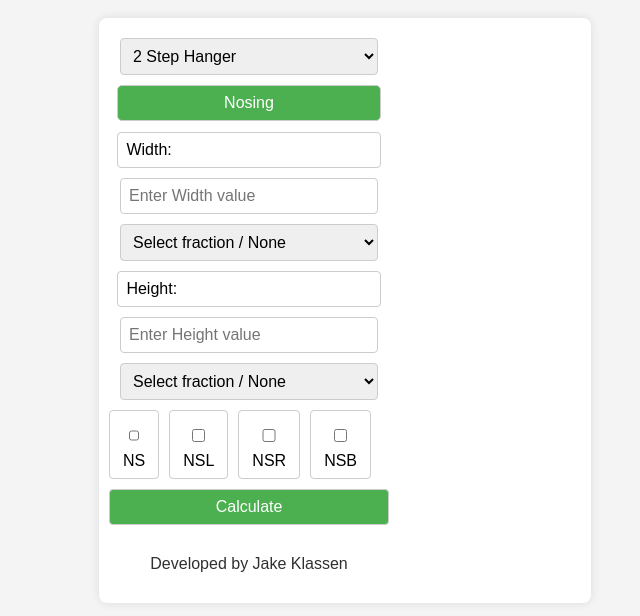
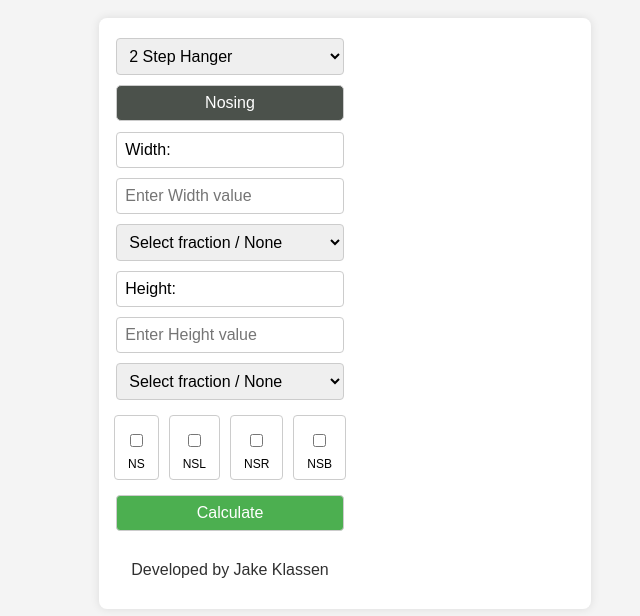
Before and after one commit to JakeMan314/windercalc, a plain HTML site: page index.html in a window 1280 px wide. Shown: the part 90-706 px from the top of the page, without its empty margins (295-935 px from the left). Drawn offline with Linux system fonts and the light colour scheme.

Commit message:
Cleaned up CSS

```diff
--- a/style.css
+++ b/style.css
@@ -16,14 +16,11 @@ h1 {
       justify-content: space-between;
       padding: 10px;
       align-items: center;
-
-
     }
     .inputs, .outputs {
   flex-direction: column;
   justify-content: space-between;
-  width: 90%; /* Adjust as needed */
-
+  width: 90%;
     }
     label, select, input, button {
       display: block;
@@ -35,11 +32,8 @@ label, select, input, button {
       border-radius: 4px;
       box-sizing: border-box;
     }
-select, input {
-  width: calc(100% - 22px);
-}
     button {
-  width: 100%;
+
       background-color: #4CAF50;
       color: white;
       cursor: pointer;
@@ -70,14 +64,13 @@ button:hover {
       display: flex;
       justify-content: center;
       align-items: center;
-  padding-right: 8px;
+
     }
     .checkbox-group div {
       display: inline-block;
-  margin-right: 10px;
+      margin: 5px;
       padding: 8px;
-  padding-right: 8px;
-  font-size: 16px;
+      font-size: 12px;
       border: 1px solid #ccc;
       border-radius: 4px;
       box-sizing: border-box;
@@ -87,7 +80,7 @@ boxlabel {
       text-align: center;
       margin: 10px auto;
       padding: 5px;
-  font-size: 16px;
+      font-size: 12px;
     }
     .checkbox-container {
  	  text-align: center;
@@ -102,7 +95,7 @@ boxlabel {
 	.nosing-label {
 	  display: inline-block;
 	  padding: 10px 20px;
-  background-color: #4CAF50;
+	  background-color: #4b514b;
 	  margin: 0px auto;
 	  margin-bottom: -10px;
       padding: 8px;
```
Lines whose indentation alone changed are shown as unchanged.
